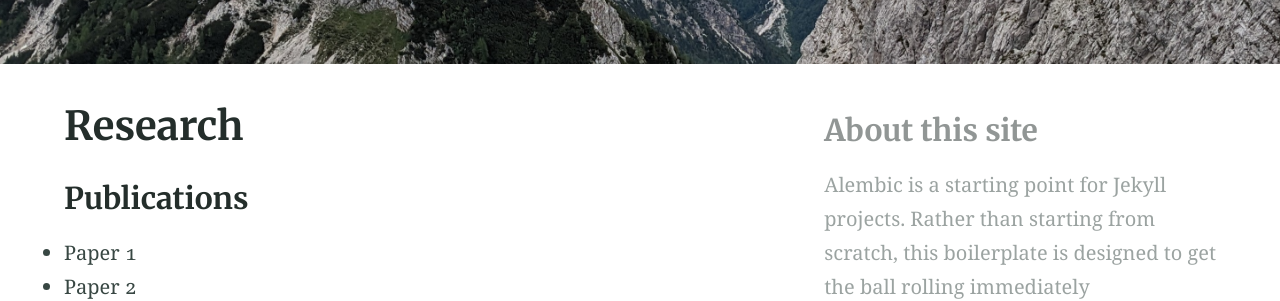
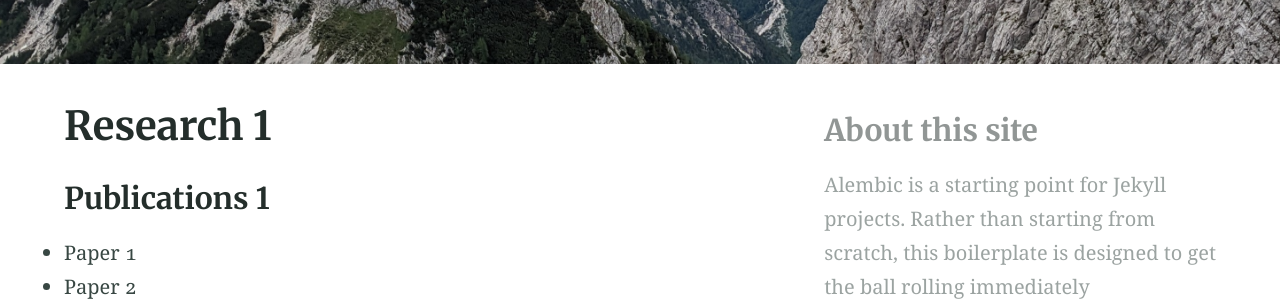
Before and after one commit to alenaernst/alenaernst.github.io, a Jekyll site: the page built from elements.md, in a window 1280 px wide and 900 px high. Shown: the part 326-627 px from the top of the window. Built offline with Jekyll 4.4.1, drawn with Linux system fonts in a browser that asks for light colours.

Commit message:
Update elements.md

```diff
--- a/elements.md
+++ b/elements.md
@@ -1,5 +1,5 @@
 ---
-title: Research
+title: Research 1
 feature_text: |
  A demo of Markdown and HTML includes
 feature_image: "/assets/my-picturecut3.jpg"
@@ -7,7 +7,7 @@ excerpt: "A demo of Markdown and HTML includes"
 aside: true
 ---
 
-### Publications
+### Publications 1
 
 * Paper 1
 * Paper 2
```
